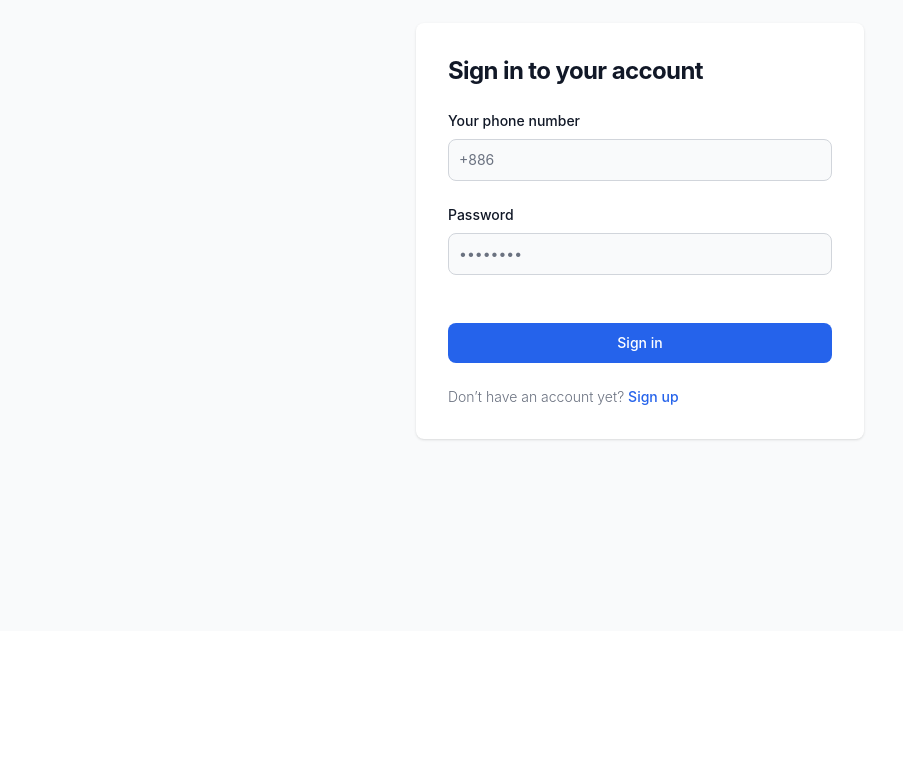
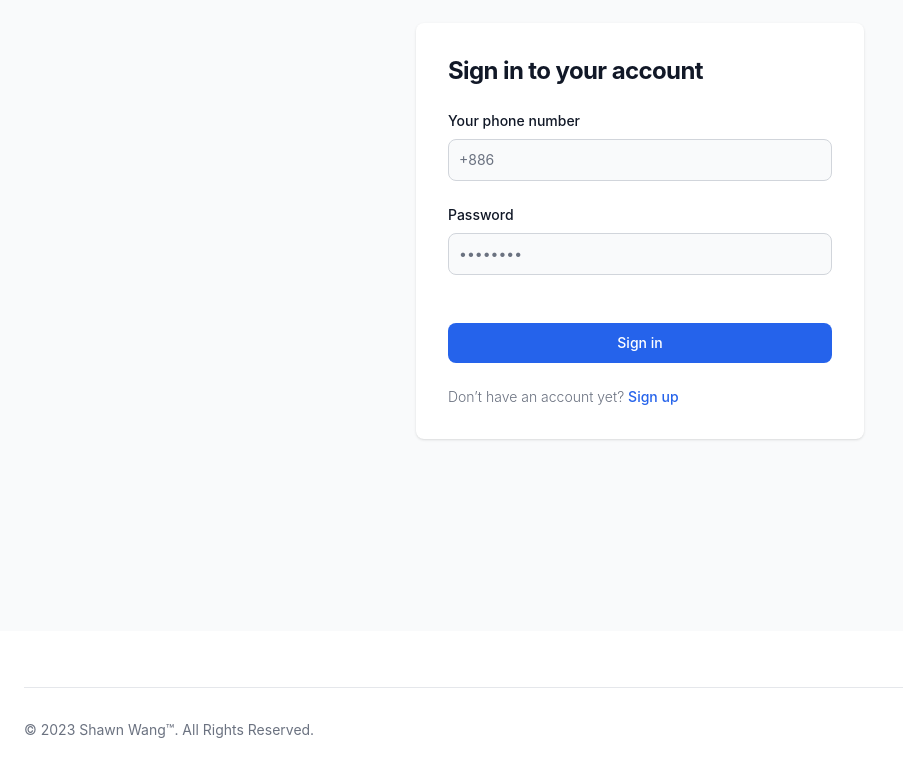
Before and after one commit to shawn8728/social-media, a Vue app in the folder client/: page /login in a window 1280 px wide. Shown: the part 169-933 px from the top of the page, without its empty margins (0-903 px from the left). Before the commit the page ends 800 px from the top, so only its background shows below. Built offline with nearby package versions, Linux system fonts and the light colour scheme.

Commit message:
Add footer

```diff
--- a/client/src/App.vue
+++ b/client/src/App.vue
@@ -1,7 +1,10 @@
 <template>
   <router-view></router-view>
+  <Footer />
 </template>
 
-<script setup></script>
+<script setup>
+import Footer from './components/Footer.vue'
+</script>
 
 <style scoped></style>
--- /dev/null
+++ b/client/src/components/Footer.vue
@@ -0,0 +1,45 @@
+<template>
+  <footer class="p-4 bg-white sm:p-6 dark:bg-gray-800">
+    <div class="mx-auto max-w-screen-xl">
+      <hr class="my-6 border-gray-200 sm:mx-auto dark:border-gray-700 lg:my-8" />
+      <div class="sm:flex sm:items-center sm:justify-between">
+        <span class="text-sm text-gray-500 sm:text-center dark:text-gray-400"
+          >© 2023 <a href="#" class="hover:underline">Shawn Wang™</a>. All Rights Reserved.
+        </span>
+        <div class="flex mt-4 space-x-6 sm:justify-center sm:mt-0">
+          <a
+            href="https://www.linkedin.com/in/shawn8728"
+            target="_blank"
+            class="text-gray-500 hover:text-gray-900 dark:hover:text-white"
+          >
+            <font-awesome-icon :icon="['fab', 'linkedin']" class="w-5 h-5" />
+          </a>
+          <a
+            href="https://github.com/shawn8728"
+            target="_blank"
+            class="text-gray-500 hover:text-gray-900 dark:hover:text-white"
+          >
+            <font-awesome-icon :icon="['fab', 'github']" class="w-5 h-5" />
+          </a>
+          <a href="#" class="text-gray-500 hover:text-gray-900 dark:hover:text-white">
+            <font-awesome-icon :icon="['fab', 'facebook']" class="w-5 h-5" />
+          </a>
+          <a href="#" class="text-gray-500 hover:text-gray-900 dark:hover:text-white">
+            <font-awesome-icon :icon="['fab', 'instagram']" class="w-5 h-5" />
+          </a>
+          <!-- <a href="#" class="text-gray-500 hover:text-gray-900 dark:hover:text-white">
+            <svg class="w-5 h-5" fill="currentColor" viewBox="0 0 24 24" aria-hidden="true">
+              <path
+                fill-rule="evenodd"
+                d="M12 2C6.48 2 2 6.48 2 12s4.48 10 10 10c5.51 0 10-4.48 10-10S17.51 2 12 2zm6.605 4.61a8.502 8.502 0 011.93 5.314c-.281-.054-3.101-.629-5.943-.271-.065-.141-.12-.293-.184-.445a25.416 25.416 0 00-.564-1.236c3.145-1.28 4.577-3.124 4.761-3.362zM12 3.475c2.17 0 4.154.813 5.662 2.148-.152.216-1.443 1.941-4.48 3.08-1.399-2.57-2.95-4.675-3.189-5A8.687 8.687 0 0112 3.475zm-3.633.803a53.896 53.896 0 013.167 4.935c-3.992 1.063-7.517 1.04-7.896 1.04a8.581 8.581 0 014.729-5.975zM3.453 12.01v-.26c.37.01 4.512.065 8.775-1.215.25.477.477.965.694 1.453-.109.033-.228.065-.336.098-4.404 1.42-6.747 5.303-6.942 5.629a8.522 8.522 0 01-2.19-5.705zM12 20.547a8.482 8.482 0 01-5.239-1.8c.152-.315 1.888-3.656 6.703-5.337.022-.01.033-.01.054-.022a35.318 35.318 0 011.823 6.475 8.4 8.4 0 01-3.341.684zm4.761-1.465c-.086-.52-.542-3.015-1.659-6.084 2.679-.423 5.022.271 5.314.369a8.468 8.468 0 01-3.655 5.715z"
+                clip-rule="evenodd"
+              />
+            </svg>
+          </a> -->
+        </div>
+      </div>
+    </div>
+  </footer>
+</template>
+
+<script setup></script>
```
